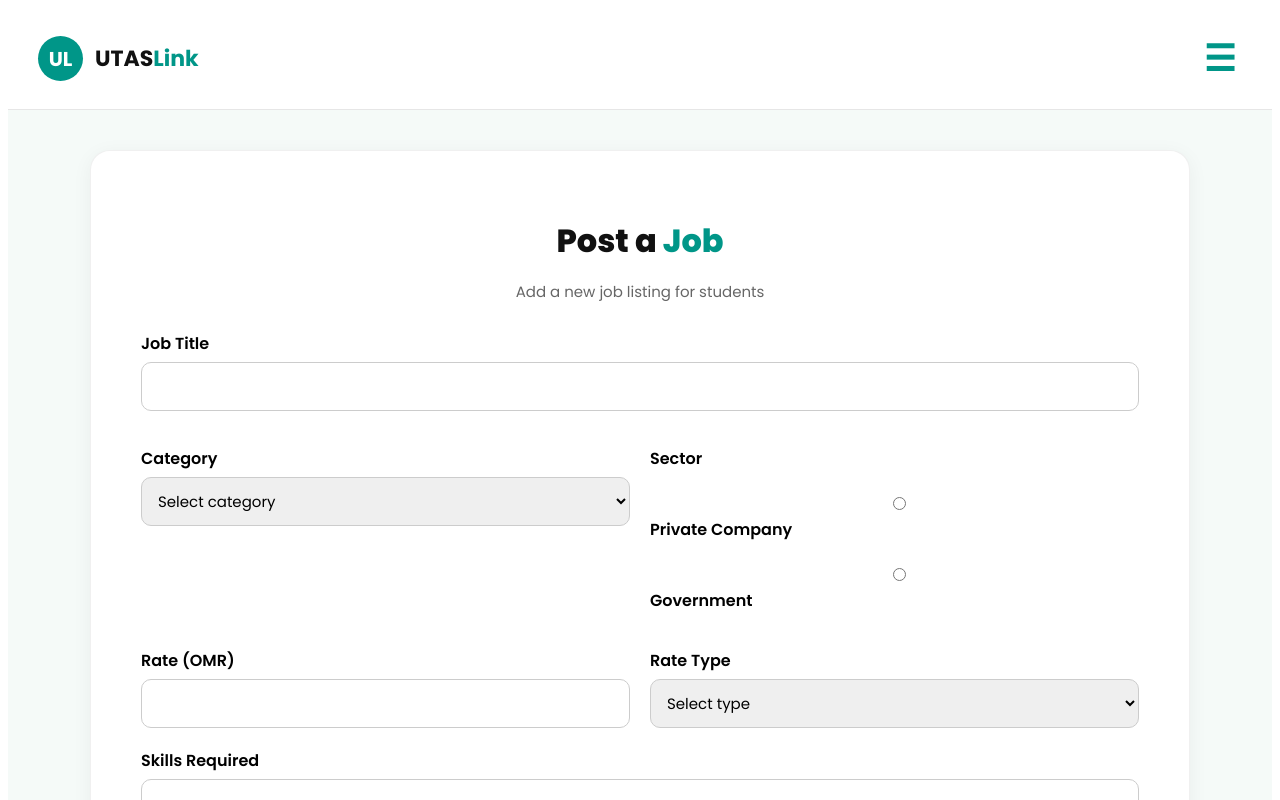
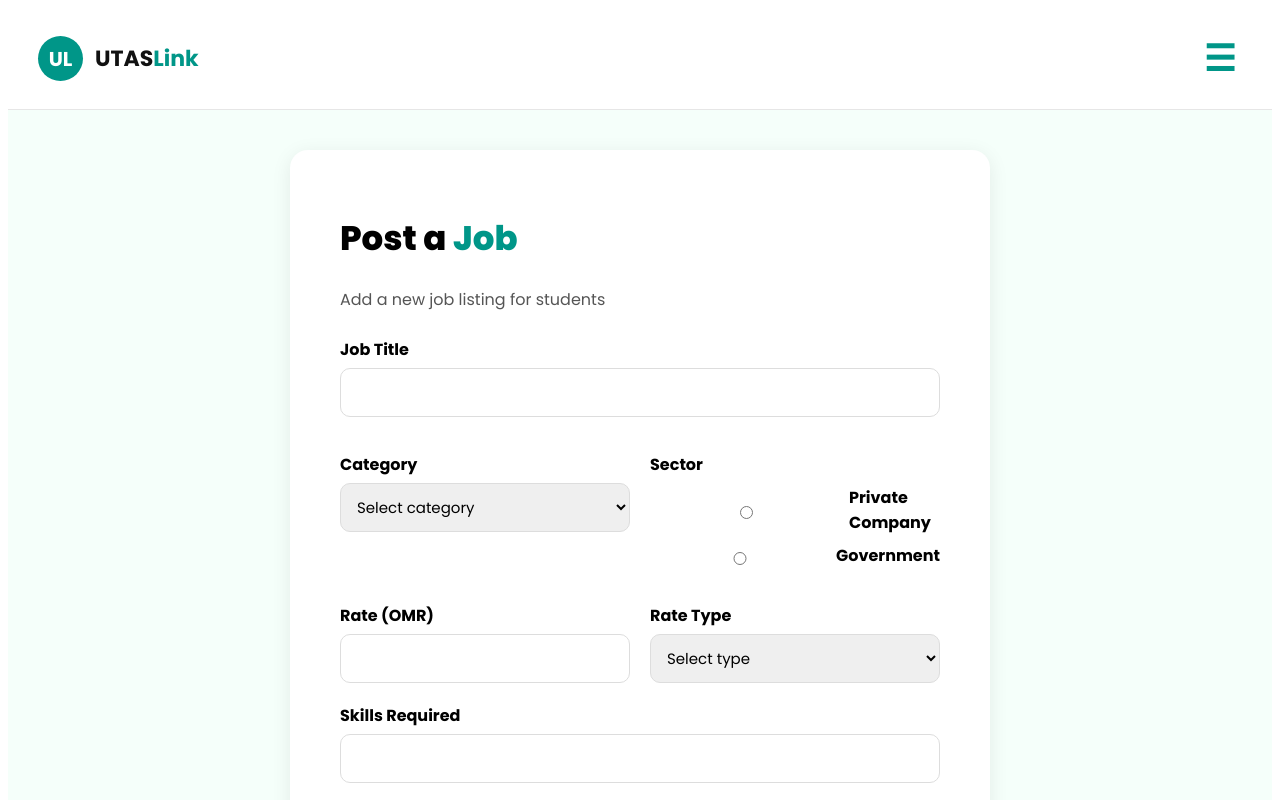
Before and after one commit to Aisha-Ahmed-Al-Mashikhi/utas-link-project, a React (Create React App) app in the folder client/: page /post-job in a window 1280 px wide. Shown: the top 800 px of the page. Built offline with nearby package versions, Linux system fonts and the light colour scheme.

Commit message:
Update PostJob.css

```diff
--- a/client/src/Styles/PostJob.css
+++ b/client/src/Styles/PostJob.css
@@ -1,28 +1,22 @@
 .postjob-page {
-  background-color: #f5faf8;
+  background: #f5fffa;
   min-height: 100vh;
+  padding: 40px;
   display: flex;
   justify-content: center;
-  align-items: center;
-  padding: 40px 20px;
 }
 
 .postjob-card {
-  background: #ffffff;
-  border-radius: 20px;
-  box-shadow: 0px 4px 20px rgba(0, 0, 0, 0.05);
-  border: 1px solid rgba(0, 0, 0, 0.06);
-  padding: 45px 50px;
-  width: 100%;
-  max-width: 1100px;
+  width: 700px;
+  background: white;
+  padding: 40px 50px;
+  border-radius: 18px;
+  box-shadow: 0 4px 20px rgba(0, 0, 0, 0.08);
 }
 
 .page-title {
-  font-size: 32px;
-  font-weight: 800;
-  color: #111;
-  margin-bottom: 6px;
-  text-align: center;
+  font-size: 34px;
+  font-weight: 900;
 }
 
 .accent {
@@ -30,10 +24,32 @@
 }
 
 .page-sub {
-  color: #666;
-  margin-bottom: 28px;
+  margin: 5px 0 25px;
+  color: #555;
+  font-size: 16px;
+}
+
+label {
+  font-weight: 700;
+  margin-top: 20px;
+  display: block;
+}
+
+input,
+select,
+textarea {
+  width: 100%;
+  padding: 12px;
+  border-radius: 10px;
+  border: 1px solid #ddd;
+  margin-top: 6px;
+  outline: none;
   font-size: 15px;
-  text-align: center;
+}
+
+textarea {
+  height: 120px;
+  resize: none;
 }
 
 .row-flex {
@@ -46,91 +62,30 @@
   flex: 1;
 }
 
-label {
-  font-weight: 600;
-  margin-top: 20px;
-  display: block;
-}
-
-input,
-select,
-textarea {
-  width: 100%;
-  padding: 12px;
-  border-radius: 10px;
-  border: 1.5px solid #ccc;
-  margin-top: 6px;
-  outline: none;
-  font-size: 15px;
-}
-
-input:focus,
-select:focus,
-textarea:focus {
-  border-color: #009688;
-}
-
-textarea {
-  height: 120px;
-  resize: none;
-}
-
-/* -------- Sector Box -------- */
-
-.sector-box {
-  display: flex;
-  gap: 20px;
-  border: 1.5px solid #ccc;
-  padding: 12px 16px;
-  border-radius: 10px;
-  margin-top: 6px;
-}
-
-.sector-option {
+.sector-inline label {
   display: flex;
   align-items: center;
   gap: 8px;
+  margin-top: 8px;
 }
 
-.sector-option input[type="radio"] {
-  accent-color: #009688;
-  width: 18px;
-  height: 18px;
-}
-
-/* -------- Buttons -------- */
-
-.actions {
-  display: flex;
-  gap: 14px;
-  margin-top: 30px;
-  justify-content: center;
+.error {
+  color: red;
+  font-size: 13px;
 }
 
 .btn-primary {
   background: #009688;
   color: white;
-  padding: 12px 28px;
+  padding: 12px 24px;
   border-radius: 25px;
   border: none;
   cursor: pointer;
+  margin-top: 30px;
+  font-size: 16px;
   font-weight: 700;
 }
 
 .btn-primary:hover {
   background: #007c70;
 }
-
-.btn-ghost {
-  background: #eee;
-  color: #333;
-  padding: 12px 28px;
-  border-radius: 25px;
-  border: 1px solid #ccc;
-  cursor: pointer;
-  font-weight: 700;
-}
-
-.btn-ghost:hover {
-  background: #e2e2e2;
-}
```
